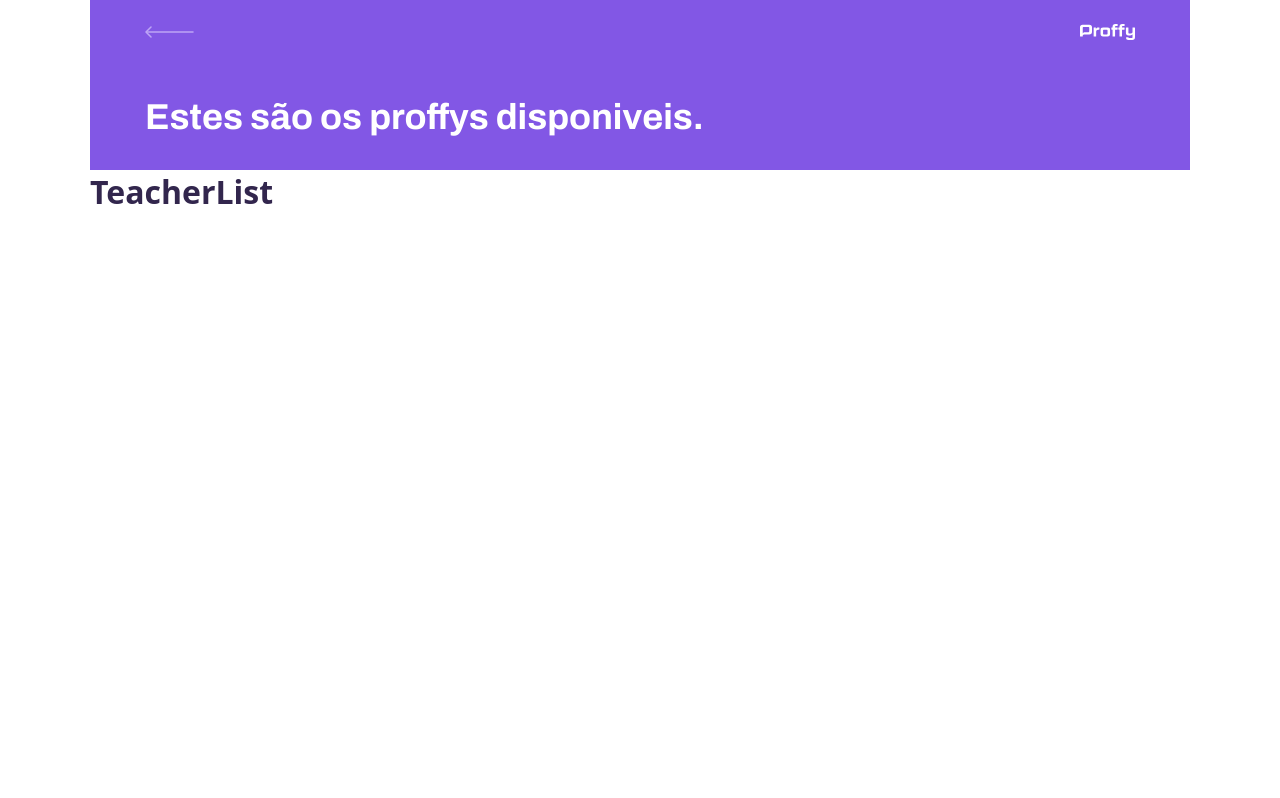
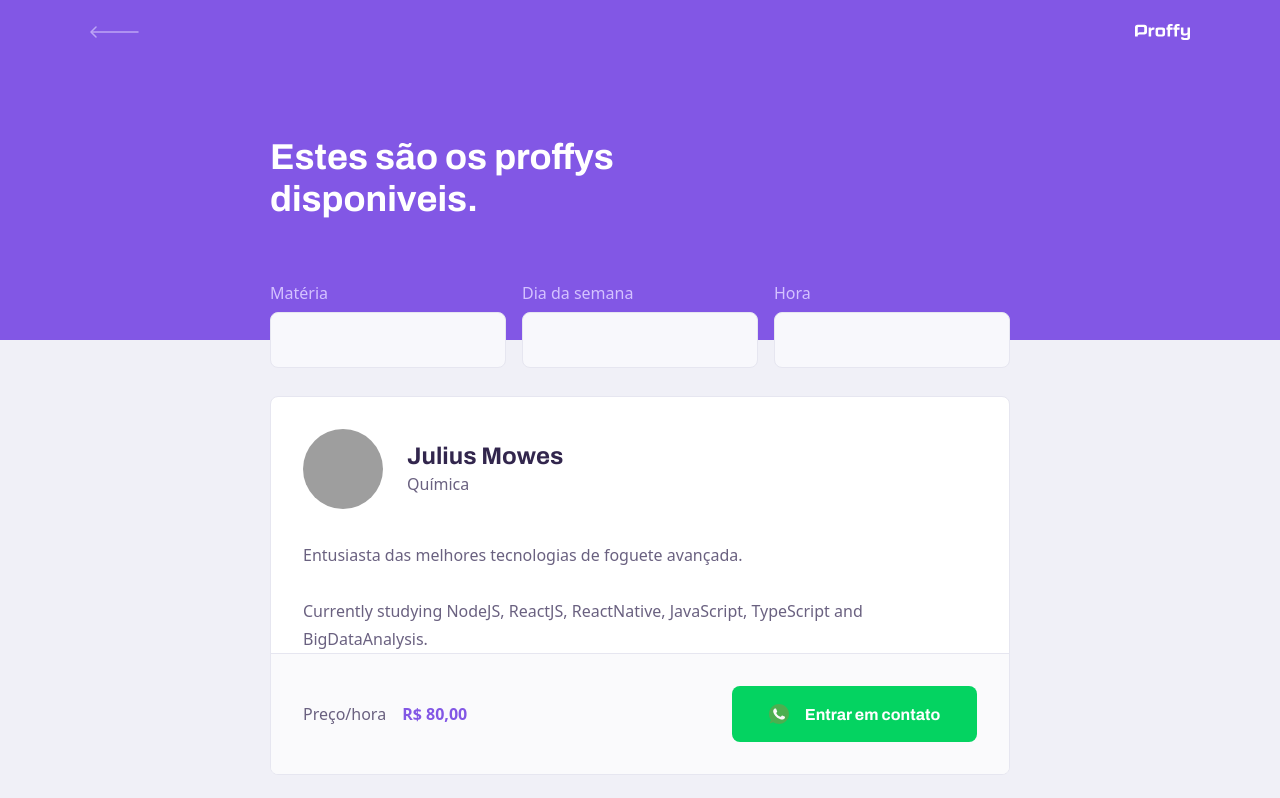
Before and after one commit to tmowes/proffy-web, a React (Create React App) app: page /study in a window 1280 px wide. Shown: the top 798 px of the page. Built offline with nearby package versions, Linux system fonts and the light colour scheme; grey boxes are pictures that could not be loaded.

Commit message:
add techeritem component

```diff
--- a/src/components/PageHeader/index.tsx
+++ b/src/components/PageHeader/index.tsx
@@ -11,7 +11,7 @@ import {
 } from './styles'
 import { HeaderProps } from './types'
 
-const PageHeader: React.FC<HeaderProps> = ({ title }) => {
+const PageHeader: React.FC<HeaderProps> = ({ title, children }) => {
   return (
     <Header>
       <TopNavBar>
@@ -22,6 +22,7 @@ const PageHeader: React.FC<HeaderProps> = ({ title }) => {
       </TopNavBar>
       <HeaderContent>
         <HeaderText>{title}</HeaderText>
+        {children}
       </HeaderContent>
     </Header>
   )
--- a/src/components/PageHeader/styles.ts
+++ b/src/components/PageHeader/styles.ts
@@ -8,6 +8,9 @@ export const Header = styled.div`
   display: flex;
   flex-direction: column;
   background: var(--primary);
+  @media (min-width: 700px) {
+    height: 340px;
+  }
 `
 export const TopNavBar = styled.div`
   width: 90%;
@@ -17,6 +20,9 @@ export const TopNavBar = styled.div`
   align-items: center;
   color: var(--text-primary);
   padding: 1.6rem 0;
+  @media (min-width: 700px) {
+    max-width: 1100px;
+  }
 `
 export const BackButton = styled(Link)`
   height: 3.2rem;
@@ -36,9 +42,20 @@ export const HeaderContent = styled.div`
   width: 90%;
   margin: 3.2rem auto;
   position: relative;
+  @media (min-width: 700px) {
+    flex: 1;
+    max-width: 740px;
+    margin: 0 auto;
+    padding-bottom: 48px;
+    display: flex;
+    flex-direction: column;
+    justify-content: center;
+    align-items: flex-start;
+  }
 `
 export const HeaderText = styled.strong`
   font: 700 3.6rem Archivo;
   line-height: 4.2rem;
   color: var(--title-primary);
+  max-width: 350px;
 `
--- /dev/null
+++ b/src/components/TeacherItem/index.tsx
@@ -0,0 +1,48 @@
+import React from 'react'
+
+import {
+  TeacherItemContainer,
+  HeaderListItem,
+  Avatar,
+  ContentItem,
+  TitleItem,
+  TagItem,
+  TextItem,
+  FooterItem,
+  FooterTextItem,
+  WhatsButton,
+  WhatsIcon,
+} from './styles'
+
+const TeacherItem: React.FC = () => {
+  return (
+    <TeacherItemContainer>
+      <HeaderListItem>
+        <Avatar />
+        <ContentItem>
+          <TitleItem>Julius Mowes</TitleItem>
+          <TagItem>Química</TagItem>
+        </ContentItem>
+      </HeaderListItem>
+      <TextItem>
+        Entusiasta das melhores tecnologias de foguete avançada.
+        <br />
+        <br />
+        Currently studying NodeJS, ReactJS, ReactNative, JavaScript, TypeScript
+        and BigDataAnalysis.
+      </TextItem>
+      <FooterItem>
+        <FooterTextItem>
+          Preço/hora
+          <strong>R$ 80,00</strong>
+        </FooterTextItem>
+        <WhatsButton to="/">
+          <WhatsIcon />
+          Entrar em contato
+        </WhatsButton>
+      </FooterItem>
+    </TeacherItemContainer>
+  )
+}
+
+export default TeacherItem
--- /dev/null
+++ b/src/components/TeacherItem/styles.ts
@@ -0,0 +1,103 @@
+import styled from 'styled-components'
+import { Link } from 'react-router-dom'
+
+import whatsappIcon from '../../assets/icons/whatsapp.svg'
+
+const avatarUrl =
+  'https://avatars0.githubusercontent.com/u/59985627?s=460&u=4250eeda3e661627db57da113f43dd462c0ca2d7&v=4'
+
+export const TeacherItemContainer = styled.article`
+  margin-top: 2.4rem;
+  background: var(--box-base);
+  border: 1px solid var(--line-white);
+  border-radius: 0.8rem;
+  overflow: hidden;
+`
+export const HeaderListItem = styled.header`
+  padding: 3.2rem 2rem;
+  display: flex;
+  align-items: center;
+  @media (min-width: 700px) {
+    padding: 3.2rem;
+  }
+`
+export const Avatar = styled.img.attrs({
+  src: avatarUrl,
+  alt: 'Avatar',
+})`
+  width: 8rem;
+  height: 8rem;
+  border-radius: 50%;
+`
+export const ContentItem = styled.div`
+  margin-left: 2.4rem;
+`
+export const TitleItem = styled.strong`
+  font: 700 2.4rem Archivo;
+  display: block;
+  color: var(--text-title);
+`
+export const TagItem = styled.span`
+  font-size: 1.6rem;
+  display: block;
+  /* color: var(--text-title); */
+  margin-top: 0.4rem;
+`
+export const TextItem = styled.p`
+  font-size: 1.6rem;
+  line-height: 2.8rem;
+  padding: 0 2rem;
+  @media (min-width: 700px) {
+    padding: 0 3.2rem;
+  }
+`
+export const FooterItem = styled.footer`
+  padding: 3.2rem 2rem;
+  background: var(--box-footer);
+  border-top: 1px solid var(--line-white);
+  display: flex;
+  align-items: center;
+  justify-content: space-between;
+  @media (min-width: 700px) {
+    padding: 3.2rem;
+  }
+`
+export const FooterTextItem = styled.p`
+  strong {
+    color: var(--primary);
+    font-size: 1.6rem;
+    display: block;
+    @media (min-width: 700px) {
+      display: initial;
+      margin-left: 1.6rem;
+    }
+  }
+`
+export const WhatsButton = styled(Link)`
+  width: 20rem;
+  height: 5.6rem;
+  border-radius: 0.8rem;
+  background: var(--secondary);
+  color: var(--button-text);
+  font: 700 1.4rem Archivo;
+  display: flex;
+  align-items: center;
+  justify-content: space-evenly;
+  transition: 0.2s;
+  &:hover {
+    background: var(--secondary-dark);
+  }
+  @media (min-width: 700px) {
+    width: 24.5rem;
+    font-size: 1.6rem;
+    justify-content: center;
+  }
+`
+export const WhatsIcon = styled.img.attrs({
+  src: whatsappIcon,
+  alt: 'Whatsapp',
+})`
+  @media (min-width: 700px) {
+    margin-right: 1.6rem;
+  }
+`
--- a/src/pages/TeacherForm/index.tsx
+++ b/src/pages/TeacherForm/index.tsx
@@ -6,7 +6,9 @@ import PageHeader from '../../components/PageHeader'
 const TeacherForm: React.FC = () => {
   return (
     <TeacherFormContainer className="container">
-      <PageHeader title="Que incrível que você quer dar aulas." />
+      <PageHeader title="Que incrível que você quer dar aulas.">
+        TESTE
+      </PageHeader>
       <h1>TeacherForm</h1>
     </TeacherFormContainer>
   )
--- a/src/pages/TeacherList/index.tsx
+++ b/src/pages/TeacherList/index.tsx
@@ -1,13 +1,40 @@
 import React from 'react'
 
-import { TeacherListContainer } from './styles'
+import {
+  TeacherListContainer,
+  SearchTeachers,
+  InputBlock,
+  Subject,
+  Input,
+  MainList,
+} from './styles'
 import PageHeader from '../../components/PageHeader'
+import TeacherItem from '../../components/TeacherItem'
 
 const TeacherList: React.FC = () => {
   return (
-    <TeacherListContainer className="container">
-      <PageHeader title="Estes são os proffys disponiveis." />
-      <h1>TeacherList</h1>
+    <TeacherListContainer>
+      <PageHeader title="Estes são os proffys disponiveis.">
+        <SearchTeachers>
+          <InputBlock>
+            <Subject htmlFor="subject">Matéria</Subject>
+            <Input type="text" id="subject" autoComplete="off" />
+          </InputBlock>
+          <InputBlock>
+            <Subject htmlFor="week_day">Dia da semana</Subject>
+            <Input type="text" id="week_day" autoComplete="off" />
+          </InputBlock>
+          <InputBlock>
+            <Subject htmlFor="time">Hora</Subject>
+            <Input type="text" id="time" autoComplete="off" />
+          </InputBlock>
+        </SearchTeachers>
+      </PageHeader>
+      <MainList>
+        <TeacherItem />
+        <TeacherItem />
+        <TeacherItem />
+      </MainList>
     </TeacherListContainer>
   )
 }
--- a/src/pages/TeacherList/styles.ts
+++ b/src/pages/TeacherList/styles.ts
@@ -3,4 +3,61 @@ import styled from 'styled-components'
 export const TeacherListContainer = styled.div`
   width: 100vw;
   height: 100vh;
+  background: var(--background);
+  @media (min-width: 700px) {
+    max-width: 100%;
+  }
 `
+export const SearchTeachers = styled.form`
+  margin-top: 3.2rem;
+  @media (min-width: 700px) {
+    display: grid;
+    grid-template-columns: repeat(3, 1fr);
+    column-gap: 16px;
+    position: absolute;
+    bottom: -28px;
+  }
+`
+export const InputBlock = styled.div`
+  position: relative;
+  &:not(:first-child) {
+    margin-top: 1.4rem;
+    @media (min-width: 700px) {
+      margin-top: 0;
+    }
+  }
+  &:focus-within::after {
+    width: calc(100% - 3.2rem);
+    height: 2px;
+    content: '';
+    background: var(--primary-light);
+    position: absolute;
+    left: 1.6rem;
+    right: 1.6rem;
+    bottom: 0px;
+    z-index: 999;
+  }
+`
+export const Subject = styled.label`
+  font-size: 1.6rem;
+  color: var(--text-primary);
+`
+export const Input = styled.input`
+  width: 100%;
+  height: 5.6rem;
+  margin-top: 0.8rem;
+  border-radius: 0.8rem;
+  background: var(--input-background);
+  border: 1px solid var(--line-white);
+  padding: 0 1.6rem;
+  font: 1.6rem Archivo;
+`
+export const MainList = styled.main`
+  width: 90%;
+  margin: 3.2rem auto;
+  @media (min-width: 700px) {
+    padding: 3.2rem 0;
+    margin: 0 auto;
+    max-width: 740px;
+  }
+`
--- a/src/styles/GlobalStyles.ts
+++ b/src/styles/GlobalStyles.ts
@@ -61,6 +61,7 @@ body, button, input, textarea {
   background: none;
   font-size: 1.6rem;
   font-weight: 500;
+  color: var(--text-base);
   font-family: Poppins Archivo -apple-system, system-ui, BlinkMacSystemFont, 'Segoe UI', Roboto, 'Helvetica Neue', Ubuntu, Arial, sans-serif;
   text-rendering: optimizeLegibility;
   -webkit-font-smoothing: antialiased;
```
